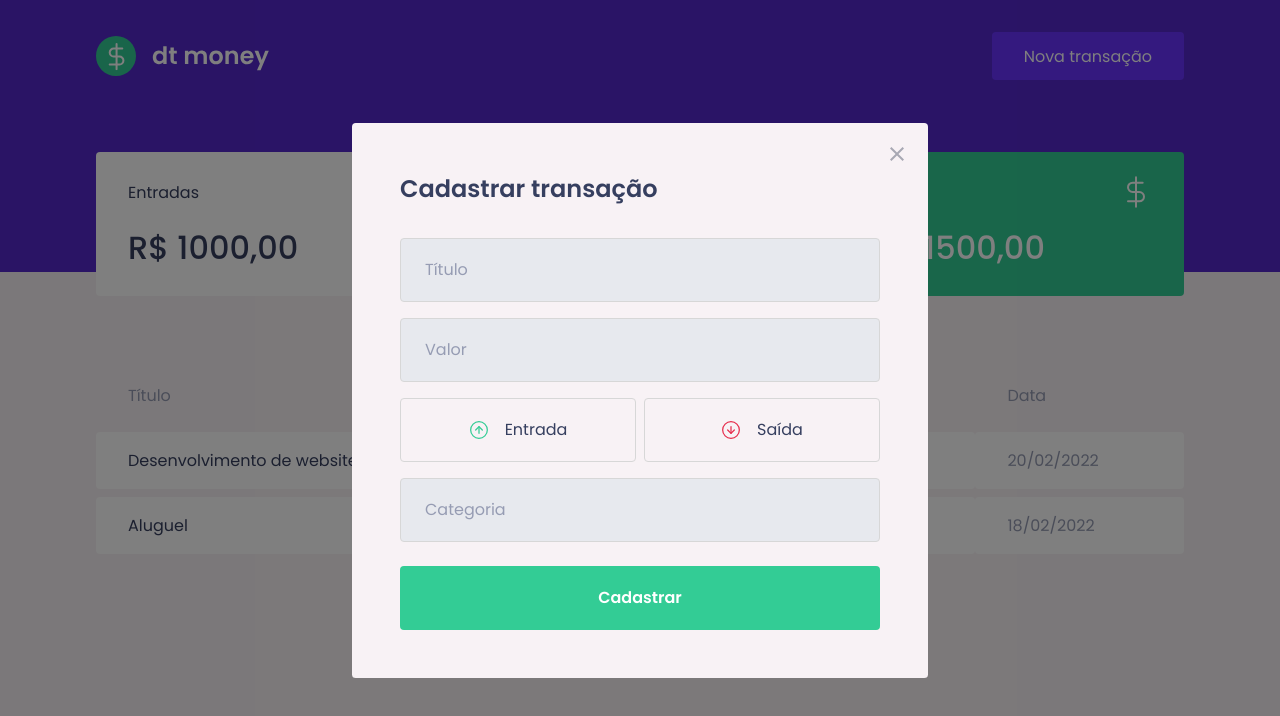
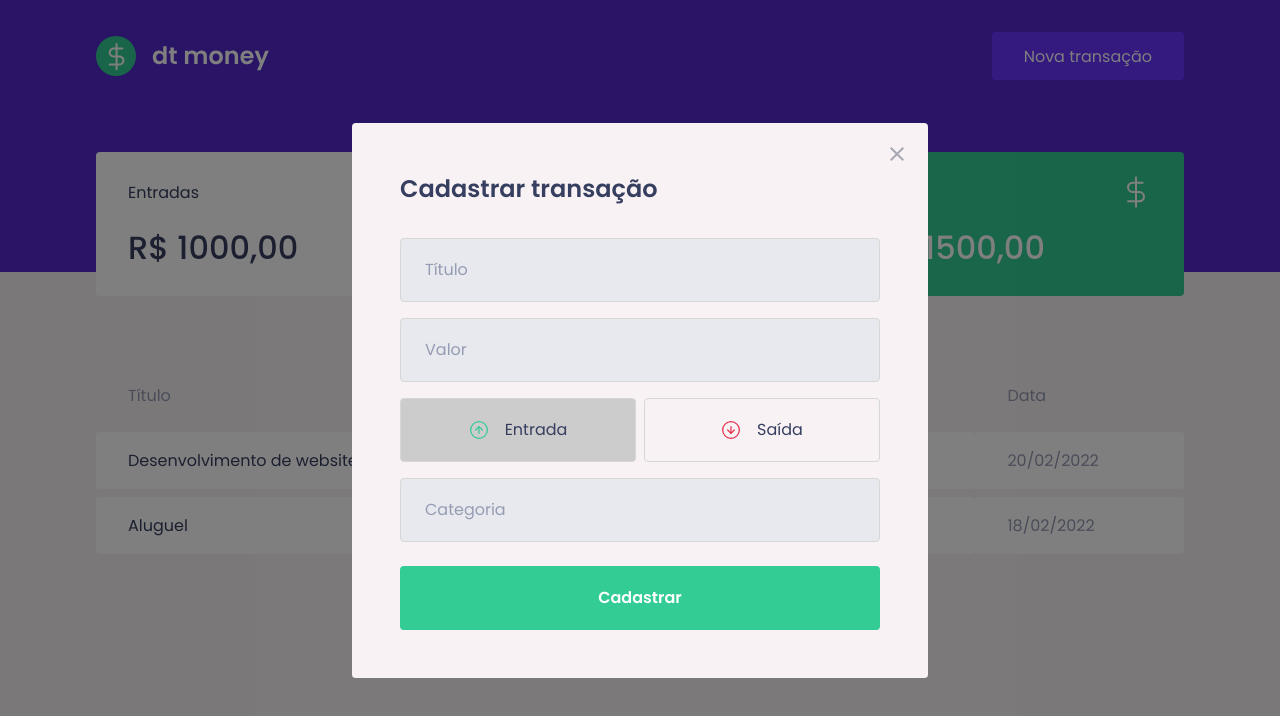
Before and after one commit to neanderdev/dtmoney, a React (Create React App) app: page / in a window 1280 px wide. Both pictures are taken after a click on the button "Nova transação". Shown: the top 716 px of the page. Built offline with nearby package versions, Linux system fonts and the light colour scheme; no server answers; what miragejs would draw is missing.

Commit message:
Created button functionality

```diff
--- a/src/components/NewTransactionModal/index.tsx
+++ b/src/components/NewTransactionModal/index.tsx
@@ -1,11 +1,10 @@
+import { useState } from 'react';
 import Modal from 'react-modal';
 import incomeImg from '../../assets/income.svg';
 import outcomeImg from '../../assets/outcome.svg';
 import closeImg from '../../assets/close.svg';
 
-import { Container, TransactionTypeContainer } from './styles';
-
-Modal.setAppElement('#root');
+import { Container, TransactionTypeContainer, RadioBox } from './styles';
 
 interface NewTransactionModalProps {
   isOpen: boolean;
@@ -16,6 +15,8 @@
   isOpen,
   onRequestClose,
 }: NewTransactionModalProps) {
+  const [type, setType] = useState('deposit');
+
   return (
     <Modal
       isOpen={isOpen}
@@ -39,15 +40,27 @@
         <input type="number" placeholder="Valor" />
 
         <TransactionTypeContainer>
-          <button type="button">
+          <RadioBox
+            type="button"
+            onClick={() => {
+              setType('deposit');
+            }}
+            isActive={type === 'deposit'}
+          >
             <img src={incomeImg} alt="Entrada" />
             <span>Entrada</span>
-          </button>
+          </RadioBox>
 
-          <button type="button">
+          <RadioBox
+            type="button"
+            onClick={() => {
+              setType('withdraw');
+            }}
+            isActive={type === 'withdraw'}
+          >
             <img src={outcomeImg} alt="Saída" />
             <span>Saída</span>
-          </button>
+          </RadioBox>
         </TransactionTypeContainer>
 
         <input placeholder="Categoria" />
--- a/src/components/NewTransactionModal/styles.ts
+++ b/src/components/NewTransactionModal/styles.ts
@@ -54,13 +54,18 @@
   display: grid;
   grid-template-columns: 1fr 1fr;
   gap: 0.5rem;
+`;
 
-  button {
+interface RadioBoxProps {
+  isActive: boolean;
+}
+
+export const RadioBox = styled.button<RadioBoxProps>`
   height: 4rem;
   border: 1px solid #d7d7d7;
   border-radius: 0.25rem;
 
-    background: transparent;
+  background: ${(props) => (props.isActive ? '#ccc' : 'transparent')};
 
   display: flex;
   align-items: center;
@@ -83,5 +88,4 @@
     font-size: 1rem;
     color: var(--text-title);
   }
-  }
 `;
```
Lines whose indentation alone changed are shown as unchanged.
